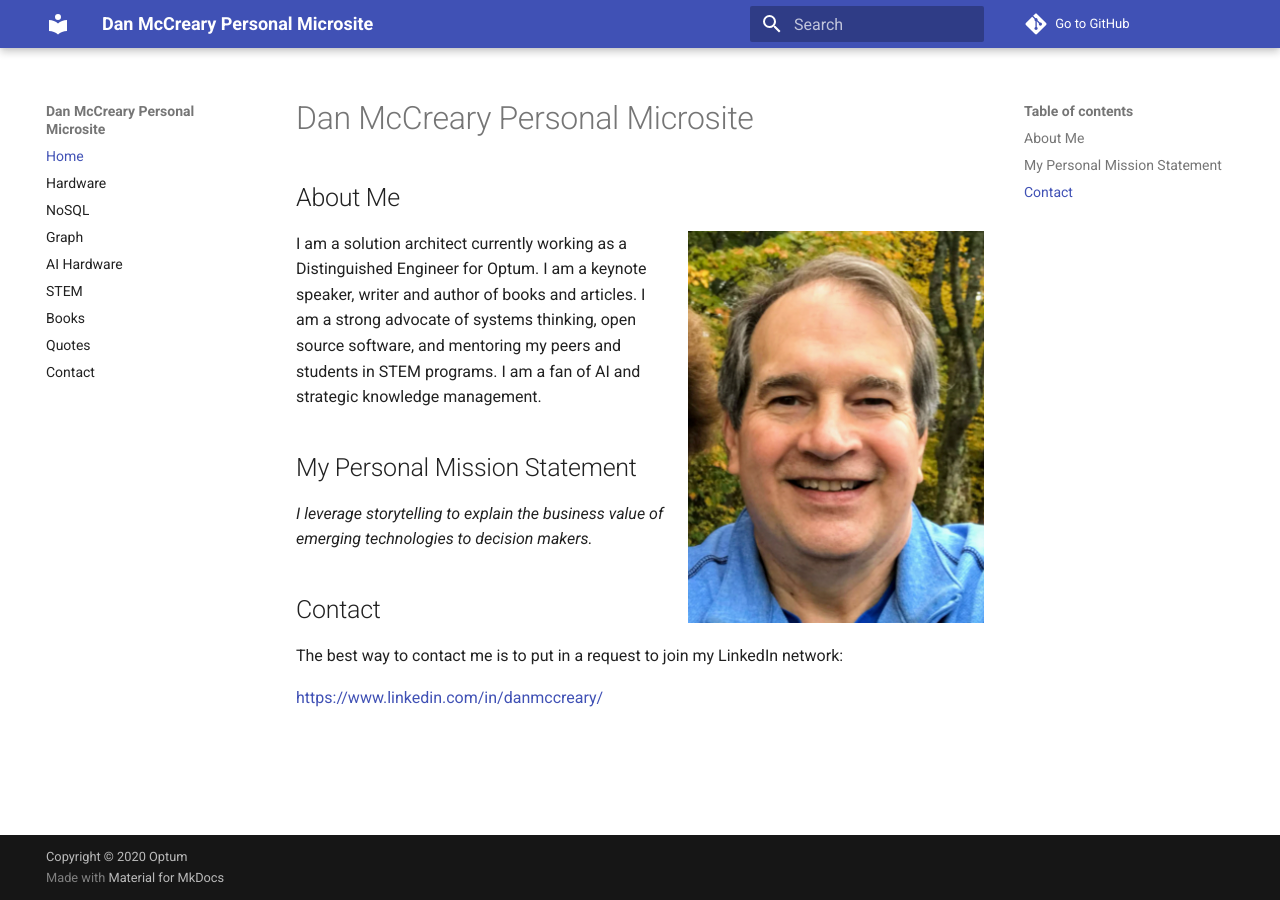
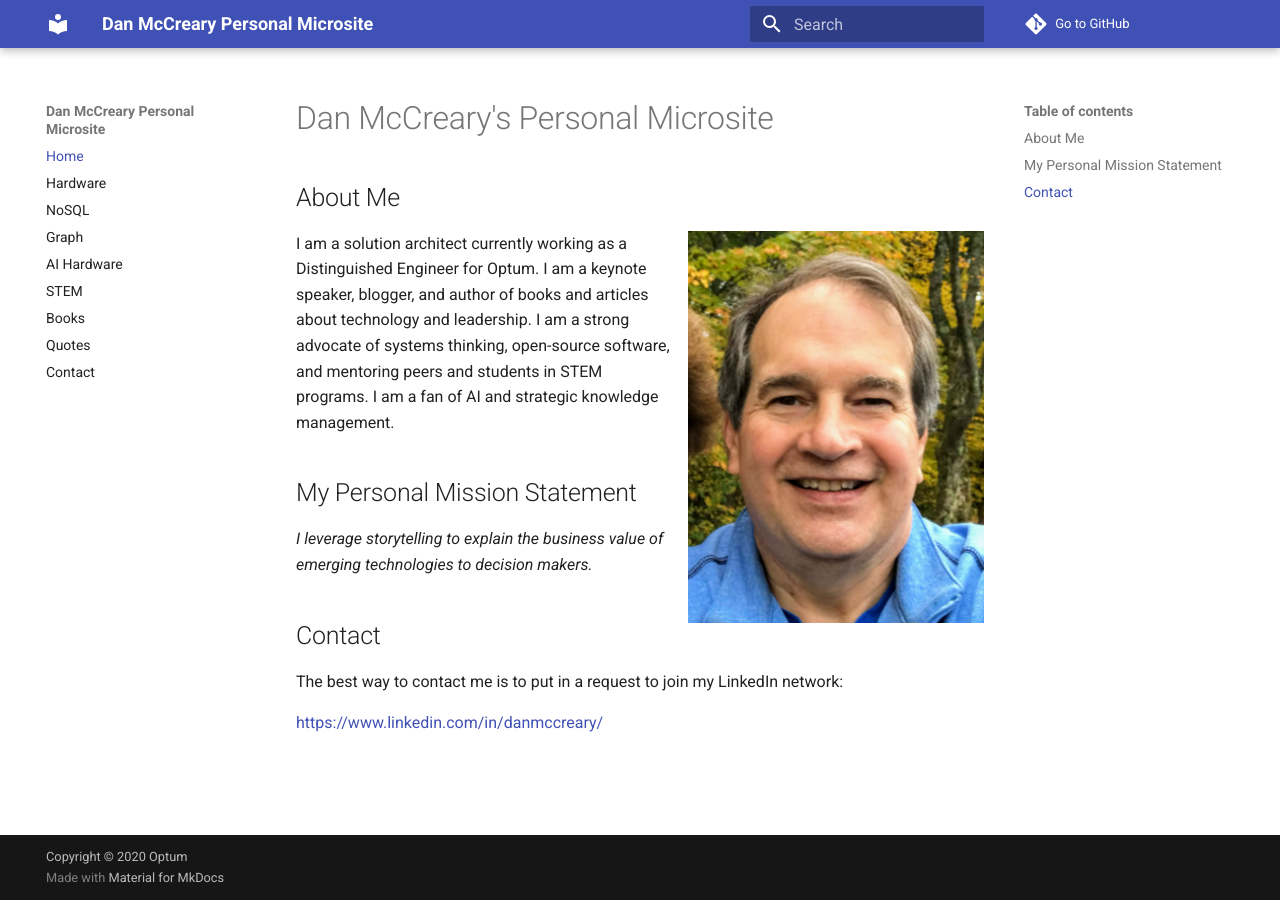
Before and after one commit to dmccreary/dmccreary, an MkDocs documentation site: the page built from docs/index.md, in a window 1280 px wide. Built offline with MkDocs 1.6.1 and Material for MkDocs 9.7.7, drawn with Linux system fonts in a browser that asks for light colours; comment, search, counter and statistics services are not loaded.

Commit message:
updated content

```diff
--- a/docs/index.md
+++ b/docs/index.md
@@ -1,12 +1,10 @@
-# Dan McCreary Personal Microsite
-
-
+# Dan McCreary's Personal Microsite
 
 ## About Me
 
 ![](img/dan-mccreary-headshot-2021-small.png){align=right}
 
-I am a solution architect currently working as a Distinguished Engineer for Optum.  I am a keynote speaker, writer and author of books and articles.  I am a strong advocate of systems thinking, open source software, and mentoring my peers and students in STEM programs.  I am a fan of AI and strategic knowledge management.
+I am a solution architect currently working as a Distinguished Engineer for Optum.  I am a keynote speaker, blogger, and author of books and articles about technology and leadership.  I am a strong advocate of systems thinking, open-source software, and mentoring peers and students in STEM programs.  I am a fan of AI and strategic knowledge management.
 
 ## My Personal Mission Statement
 
```
